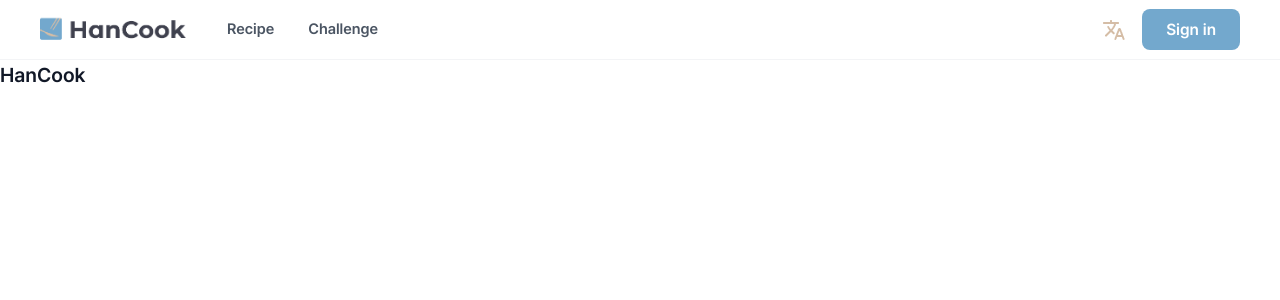
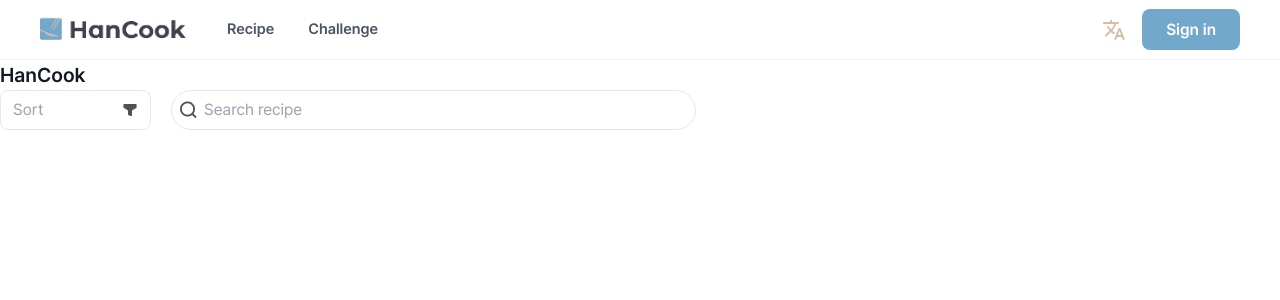
Before and after one commit to 2-Docthru-team1/2-Docthru-team1-FE, a Next.js app: page / in a window 1280 px wide. Shown: the top 300 px of the page. Built offline with nearby package versions, Linux system fonts and the light colour scheme.

Commit message:
✨ Feat:#16-dropdown 컴포넌트랑 연결하기

```diff
--- a/src/app/layout.tsx
+++ b/src/app/layout.tsx
@@ -6,6 +6,7 @@ import { useState } from 'react';
 import toggleDown from '@/../public/assets/ic_toggle_down.png';
 import ClosableModal from '@/components/ClosableModal/ClosableModal';
 import Dropdown from '@/components/Dropdown/Dropdown';
+import FilterBar from '@/components/FilterBar/FilterBar';
 import Nav from '@/components/Nav/Nav';
 import '../styles/globals.css';
 import { metadata } from './metadata';
@@ -79,6 +80,7 @@ export default function RootLayout({
             Apply
           </button>
         </ClosableModal>
+        <FilterBar type="recipe" />
       </body>
     </html>
   );
--- a/src/components/Dropdown/Dropdown.tsx
+++ b/src/components/Dropdown/Dropdown.tsx
@@ -2,7 +2,7 @@ import type { DropdownProps } from '@/interfaces/dropdownInterface';
 
 const dropdownWidths = {
   language: 'w-[44.8rem]',
-  recipe: 'w-[13.9rem]',
+  recipe: 'w-[15.1rem]',
   admin: 'w-[16.3rem]'
 };
 
--- a/src/components/FilterBar/FilterBar.tsx
+++ b/src/components/FilterBar/FilterBar.tsx
@@ -1,4 +1,5 @@
 import Image from 'next/image';
+import { useState } from 'react';
 import filter from '@/../public/assets/ic_filter.png';
 import search from '@/../public/assets/icon_search.png';
 import type { FilterBarProps } from '@/interfaces/filterBarInterface';
@@ -10,21 +11,54 @@ const filterBarWidths = {
 };
 
 const searchBarWidths = {
-  recipe: 'w-[55.5rem]',
-  admin: 'w-[85.1rem]'
+  recipe: 'w-[52.5rem]',
+  admin: 'w-[82.1rem]'
 };
 
 export default function FilterBar({ type }: FilterBarProps) {
   const filterBarType = filterBarWidths[type] || '';
   const searchBarType = searchBarWidths[type] || '';
 
+  const [selectedSort, setSelectedSort] = useState<string | null>(null);
+  const [isDropdownOpen, setIsDropdownOpen] = useState(false);
+
+  const options = [
+    { label: 'Like Highest', value: '좋아요 높은순' },
+    { label: 'Like Lowest', value: '좋아요 낮은순' },
+    { label: 'School Food', value: '스쿨푸드' },
+    { label: 'Traditional', value: '전통음식' },
+    { label: 'Noodle', value: '면' },
+    { label: 'Dessert', value: '디저트' },
+    { label: 'BanChan', value: '반찬' }
+  ];
+
+  const toggleDropdown = () => {
+    setIsDropdownOpen(prev => !prev);
+  };
+
+  const handleSelectSort = (value: string) => {
+    setSelectedSort(value);
+    setIsDropdownOpen(false);
+  };
+
+  const getSelectedSortLabel = () => {
+    const selectedOption = options.find(option => option.value === selectedSort);
+    return selectedOption ? selectedOption.label : 'Sort';
+  };
+
   return (
+    <>
       <div className={`h-[4rem] justify-between items-center flex ${filterBarType}`}>
-      <div className="flex justify-between items-center w-[12.1rem] h-full rounded-[0.8rem] border border-gray-200 px-[1.2rem] py-[0.8rem] gap-[1rem]">
-        <p className="font-normal text-[1.6rem] leading-[1.909rem] text-gray-400">Sort</p>
+        <div
+          className="flex justify-between items-center w-[15.1rem] h-full rounded-[0.8rem] border border-gray-200 px-[1.2rem] py-[0.8rem] gap-[1rem]"
+          onClick={toggleDropdown}
+        >
+          <p className="font-normal text-[1.6rem] leading-[1.909rem] text-gray-400">{getSelectedSortLabel()}</p>
           <Image src={filter} alt="깔때기" />
         </div>
-      <div className={`h-full border border-gray-200 rounded-[2rem] flex items-center gap-[0.4rem] p-[0.4rem] ${searchBarType}`}>
+        <div
+          className={`h-full border border-gray-200 rounded-[2rem] flex items-center gap-[0.4rem] p-[0.4rem] ${searchBarType}`}
+        >
           <Image src={search} alt="돋보기" />
           <input
             className="font-normal text-[1.6rem] leading-[1.909rem] text-gray-700 placeholder:text-gray-400 flex items-center w-full focus:outline-none"
@@ -32,5 +66,7 @@ export default function FilterBar({ type }: FilterBarProps) {
           />
         </div>
       </div>
+      {isDropdownOpen && <Dropdown isOpen={isDropdownOpen} items={options} onSelect={handleSelectSort} type={type} />}
+    </>
   );
 }
```
Also changed, not shown: 1 other file (tests, documents, lock files or other folders). Lines whose indentation alone changed are shown as unchanged.
